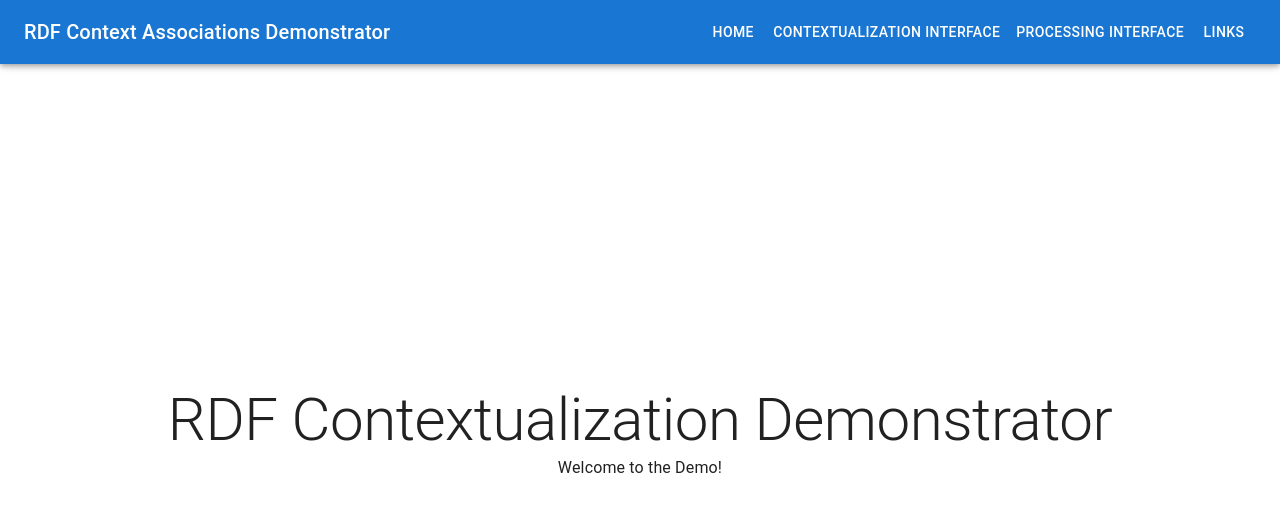
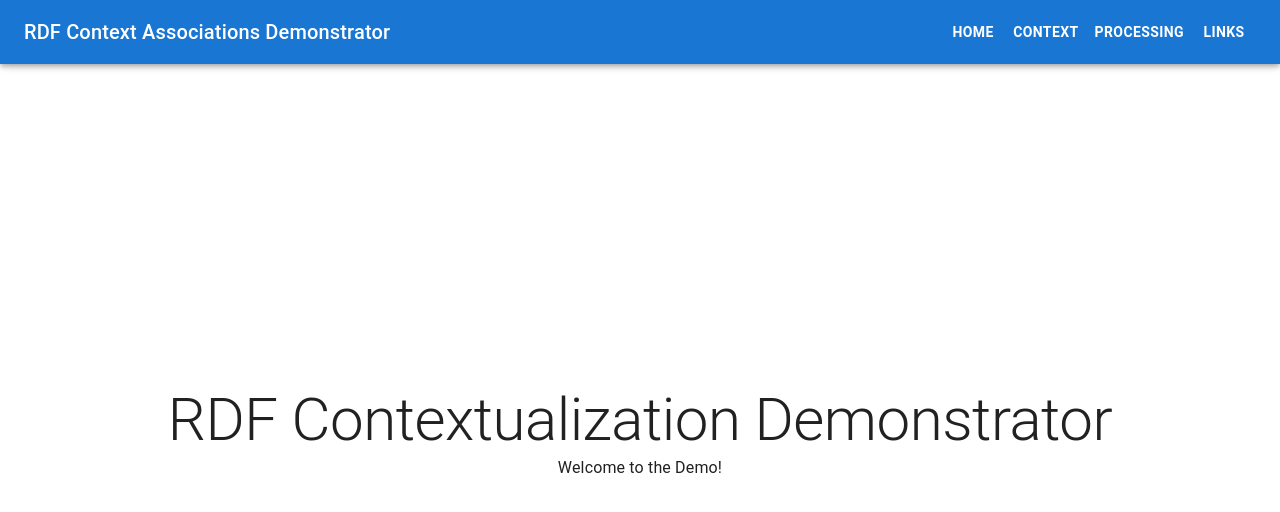
Before and after one commit to KNowledgeOnWebScale/rdf-context-associations-demo, a React (Vite) app: page / in a window 1280 px wide. Shown: the top 512 px of the page. Built offline with nearby package versions, Linux system fonts and the light colour scheme; what n3, rdf-vocabulary would draw is missing.

Commit message:
added routing support, not fully working yet

```diff
--- a/package.json
+++ b/package.json
@@ -3,6 +3,8 @@
   "private": true,
   "version": "0.0.0",
   "type": "module",
+  "homepage": "https://knowledgeonwebscale.github.io/rdf-context-associations-demo/",
+
   "scripts": {
     "dev": "vite",
     "build": "tsc -b && vite build",
@@ -29,6 +31,7 @@
     "rdfjs-c14n": "^3.1.3",
     "react": "^19.0.0",
     "react-dom": "^19.0.0",
+    "react-router-dom": "^7.3.0",
     "uuid": "^11.1.0",
     "web-streams-node": "^0.4.0"
   },
--- a/src/DrawerAppBar.tsx
+++ b/src/DrawerAppBar.tsx
@@ -14,6 +14,8 @@ import MenuIcon from '@mui/icons-material/Menu';
 import Toolbar from '@mui/material/Toolbar';
 import Typography from '@mui/material/Typography';
 import Button from '@mui/material/Button';
+
+import { Route, Routes } from "react-router-dom";
 
 import Home from './Home';
 import ContextInterface from './ContextInterface';
@@ -32,11 +34,17 @@ interface Props {
 const title = "RDF Context Associations Demonstrator"
 
 const drawerWidth = 240;
-const navItems = new Map<string, { text: string, page: React.FC }>([
-    ['home', { text: 'Home', page: Home}],
-    ['context', { text: 'Contextualization Interface', page: ContextInterface }],
-    ['processing', { text: 'Processing Interface', page: ProcessingInterface}],
-    ['links', { text: 'Links', page: Links}]
+// const navItems = new Map<string, { text: string, page: React.FC }>([
+//     ['home', { text: 'Home', page: Home}],
+//     ['context', { text: 'Contextualization Interface', page: ContextInterface }],
+//     ['processing', { text: 'Processing Interface', page: ProcessingInterface}],
+//     ['links', { text: 'Links', page: Links}]
+// ]);
+const navItems = new Map<string, string>([
+    ['Home', "/"],
+    ['Context', "/context"],
+    ['Processing', "/processing"],
+    ['Links', "/links"]
 ]);
 
 export default function DrawerAppBar(props: Props) {
@@ -47,9 +55,10 @@ export default function DrawerAppBar(props: Props) {
         setMobileOpen((prevState) => !prevState);
     };
 
-    const [currentPage, setCurrentPage] = React.useState('home');
+    // const [currentPage, setCurrentPage] = React.useState('home');
 
-    const PageComponent = navItems.get(currentPage)?.page; // Get the component reference
+    // @ts-ignore
+    // const PageComponent = navItems.get(currentPage)?.page; // Get the component reference
 
 
     const drawer = (
@@ -59,10 +68,10 @@ export default function DrawerAppBar(props: Props) {
         </Typography>
         <Divider />
         <List>
-            {Array.from(navItems.entries()).map(([id, pageObj]) => (
-            <ListItem key={id} disablePadding>
-                <ListItemButton sx={{ textAlign: 'left' }} onClick={(_ignored) => setCurrentPage(id)}>
-                <ListItemText primary={pageObj.text} />
+            {Array.from(navItems.entries()).map(([title, link]) => (
+            <ListItem key={title} disablePadding>
+                <ListItemButton sx={{ textAlign: 'left' }} href={link} /*onClick={(_ignored) => setCurrentPage(id)}*/>
+                    <ListItemText primary={title} />
                 </ListItemButton>
             </ListItem>
             ))}
@@ -95,9 +104,9 @@ export default function DrawerAppBar(props: Props) {
                 {title}
             </Typography>
             <Box sx={{ display: { xs: 'none', sm: 'block' } }}>
-                {Array.from(navItems.entries()).map(([id, pageObj]) => (
-                <Button key={id} sx={{ color: '#fff' }} onClick={(_ignored) => setCurrentPage(id)}>
-                    {pageObj.text}
+                {Array.from(navItems.entries()).map(([title, link]) => (
+                <Button key={title} sx={{ color: '#fff', ":hover": {color: '#faa'}, fontWeight: "bold" }} href={link} /*onClick={(_ignored) => setCurrentPage(id)}*/>
+                    { title }
                 </Button>
                 ))}
             </Box>
@@ -122,7 +131,12 @@ export default function DrawerAppBar(props: Props) {
         </nav>
         <Box component="main" sx={{ p: 3 }}>
             <Toolbar />
-            {PageComponent && <PageComponent />} {/* Render the component properly */}
+            <Routes>
+                <Route path="/context" element={<ContextInterface />} />
+                <Route path="/process" element={<ProcessingInterface />} />
+                <Route path="/links" element={<Links />} />
+                <Route path='/' element={<Home />} />
+            </Routes>
         </Box>
         </Box>
     );
--- a/src/main.tsx
+++ b/src/main.tsx
@@ -2,11 +2,14 @@ import { StrictMode } from 'react'
 import { createRoot } from 'react-dom/client'
 import './index.css'
 import App from './App.tsx'
+import { HashRouter as Router } from "react-router-dom";
 
 window.global ||= window;
 
 createRoot(document.getElementById('root')!).render(
   <StrictMode>
-    <App />
+    <Router>
+      <App />
+    </Router>
   </StrictMode>,
 )
```
Also changed, not shown: 1 other file (tests, documents, lock files or other folders).
